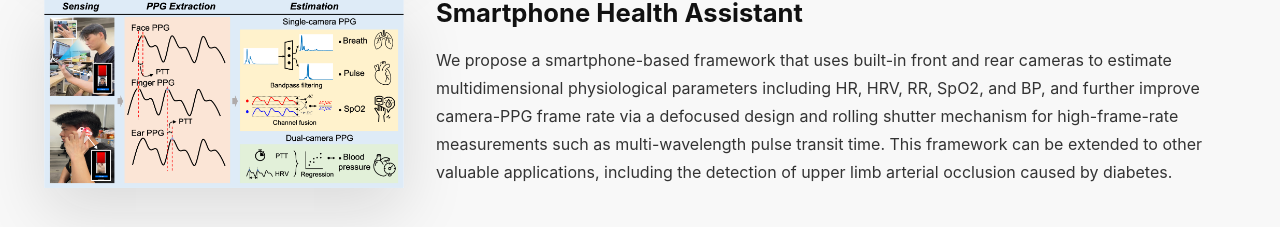
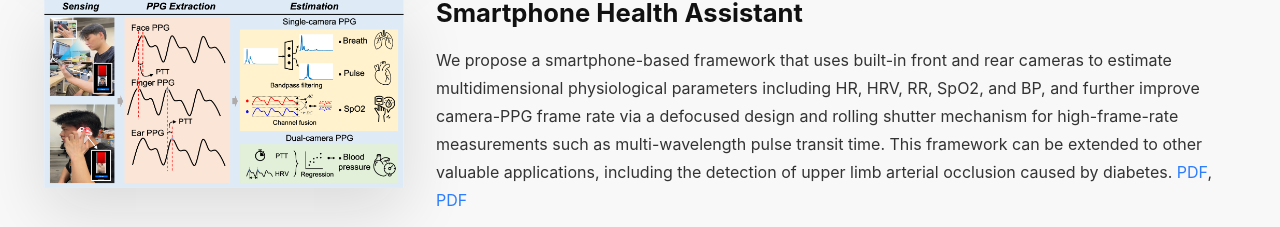
Before and after one commit to yingen-zhu/yingen-zhu.github.io, a Jekyll site: the page built from research.md, in a window 1280 px wide. Shown: the part 850-1077 px from the top of the page. Built offline with Jekyll 4.4.1, drawn with Linux system fonts in a browser that asks for light colours.

Commit message:
Update research.md

```diff
--- a/research.md
+++ b/research.md
@@ -99,7 +99,7 @@ For further details on these projects, please see my <a href="https://scholar.go
     </div>
     <div class="research-content">
       <h3>Smartphone Health Assistant</h3>
-      <p>We propose a smartphone-based framework that uses built-in front and rear cameras to estimate multidimensional physiological parameters including HR, HRV, RR, SpO2, and BP, and further improve camera-PPG frame rate via a defocused design and rolling shutter mechanism for high-frame-rate measurements such as multi-wavelength pulse transit time. This framework can be extended to other valuable applications, including the detection of upper limb arterial occlusion caused by diabetes.</p>
+      <p>We propose a smartphone-based framework that uses built-in front and rear cameras to estimate multidimensional physiological parameters including HR, HRV, RR, SpO2, and BP, and further improve camera-PPG frame rate via a defocused design and rolling shutter mechanism for high-frame-rate measurements such as multi-wavelength pulse transit time. This framework can be extended to other valuable applications, including the detection of upper limb arterial occlusion caused by diabetes. <a href="https://scholar.google.com/citations?view_op=view_citation&hl=zh-CN&user=oDyHLIwAAAAJ&sortby=pubdate&citation_for_view=oDyHLIwAAAAJ:YOwf2qJgpHMC" target="_blank" rel="noopener">PDF</a>, <a href="[https://scholar.google.com/citations?view_op=view_citation&hl=zh-CN&user=oDyHLIwAAAAJ&sortby=pubdate&citation_for_view=oDyHLIwAAAAJ:YOwf2qJgpHMC](https://scholar.google.com/citations?view_op=view_citation&hl=zh-CN&user=oDyHLIwAAAAJ&sortby=pubdate&citation_for_view=oDyHLIwAAAAJ:Zph67rFs4hoC)" target="_blank" rel="noopener">PDF</a></p>
     </div>
   </article>
 </section>
```
